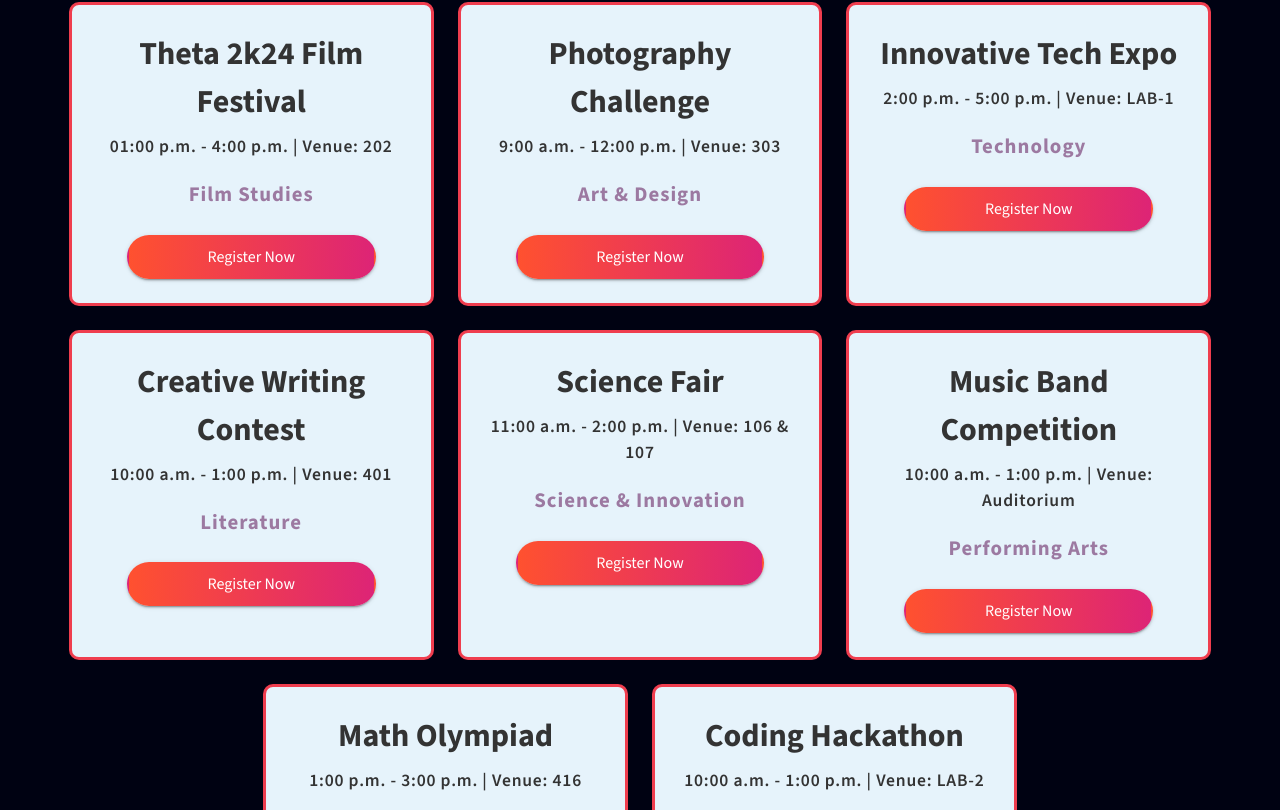
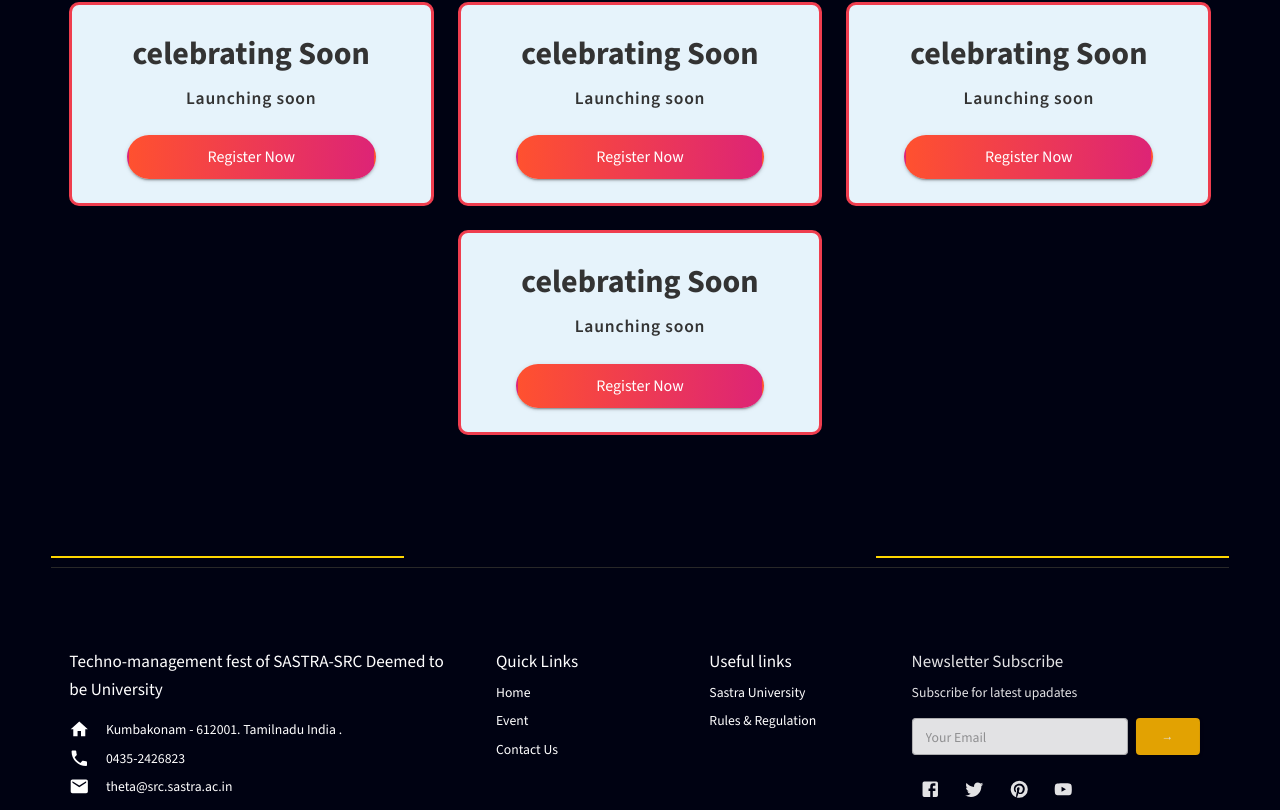
Before and after one commit to themanojking/theta-1, a React (Create React App) app: page /Day1 in a window 1280 px wide. Shown: the part 510-1320 px from the top of the page. Built offline with nearby package versions, Linux system fonts and the light colour scheme.

Commit message:
update Day1 component; modify contest titles and dates to reflect upcoming events

```diff
--- a/src/Pages/EventsPages/Day1.js
+++ b/src/Pages/EventsPages/Day1.js
@@ -9,45 +9,26 @@ const Day1 = () => {
 
     const contestData = [
         {
-            title: 'Theta 2k24 Film Festival',
-            lastDate: '01:00 p.m. - 4:00 p.m. | Venue: 202',
-            submissionDates: 'Film Studies',
+            title: 'celebrating Soon',
+            lastDate: 'Launching soon',
+            submissionDates: '',
         },
         {
-            title: 'Photography Challenge',
-            lastDate: '9:00 a.m. - 12:00 p.m. | Venue: 303',
-            submissionDates: 'Art & Design',
+            title: 'celebrating Soon',
+            lastDate: 'Launching soon',
+            submissionDates: '',
         },
         {
-            title: 'Innovative Tech Expo',
-            lastDate: '2:00 p.m. - 5:00 p.m. | Venue: LAB-1',
-            submissionDates: 'Technology',
+            title: 'celebrating Soon',
+            lastDate: 'Launching soon',
+            submissionDates: '',
         },
         {
-            title: 'Creative Writing Contest',
-            lastDate: '10:00 a.m. - 1:00 p.m. | Venue: 401',
-            submissionDates: 'Literature',
+            title: 'celebrating Soon',
+            lastDate: 'Launching soon',
+            submissionDates: '',
         },
-        {
-            title: 'Science Fair',
-            lastDate: '11:00 a.m. - 2:00 p.m. | Venue: 106 & 107',
-            submissionDates: 'Science & Innovation',
-        },
-        {
-            title: 'Music Band Competition',
-            lastDate: '10:00 a.m. - 1:00 p.m. | Venue: Auditorium',
-            submissionDates: 'Performing Arts',
-        },
-        {
-            title: 'Math Olympiad',
-            lastDate: '1:00 p.m. - 3:00 p.m. | Venue: 416',
-            submissionDates: 'Mathematics',
-        },
-        {
-            title: 'Coding Hackathon',
-            lastDate: '10:00 a.m. - 1:00 p.m. | Venue: LAB-2',
-            submissionDates: 'Computer Science',
-        },
+
     ];
 
     return (
--- a/src/Pages/EventsPages/Day2.js
+++ b/src/Pages/EventsPages/Day2.js
@@ -10,20 +10,20 @@ const Day2 = () => {
 
     const contestData = [
         {
-            title: 'Escape Room',
-            lastDate: '10:00 a.m. - 1:00 p.m. | Venue: 406',
-            submissionDates: 'Strategia',
+            title: 'celebrating Soon',
+            lastDate: 'Launching soon',
+            submissionDates: '',
         },
         {
-            title: 'Robo-Saga',
-            lastDate: '9:30 a.m. - 1:30 p.m. | Venue: Basketball Court',
-            submissionDates: 'Robotics',
+            title: 'celebrating Soon',
+            lastDate: 'Launching soon',
+            submissionDates: '',
         },
         {
-            title: 'Code Hunt',
-            lastDate: '2:00 p.m. - 5:00 p.m. | Venue: LAB-2',
-            submissionDates: 'Informatica',
-        }
+            title: 'celebrating Soon',
+            lastDate: 'Launching soon',
+            submissionDates: '',
+        },
     ];
     return (
         <>
--- a/src/Pages/EventsPages/Day3.js
+++ b/src/Pages/EventsPages/Day3.js
@@ -10,45 +10,27 @@ const Day3 = () => {
 
     const contestData = [
         {
-            title: 'CELEBRATING SOON',
-            lastDate: 'CELEBRATING SOON',
-            submissionDates: 'Strategia',
+            title: 'celebrating Soon',
+            lastDate: 'Launching soon',
+            submissionDates: '',
         },
         {
-            title: 'CELEBRATING SOON',
-            lastDate: 'CELEBRATING SOONt',
-            submissionDates: 'Robotics',
+            title: 'celebrating Soon',
+            lastDate: 'Launching soon',
+            submissionDates: '',
         },
         {
-            title: 'Code Hunt',
-            lastDate: '2:00 p.m. - 5:00 p.m. | Venue: LAB-2',
-            submissionDates: 'Informatica',
+            title: 'celebrating Soon',
+            lastDate: 'Launching soon',
+            submissionDates: '',
         },
         {
-            title: 'Capture Caption Captivate',
-            lastDate: '10:00 a.m. - 1:00 p.m. | Venue: 401',
-            submissionDates: 'Equilibria',
+            title: 'celebrating Soon',
+            lastDate: 'Launching soon',
+            submissionDates: '',
         },
-        {
-            title: 'Neenga Vandha Mattum',
-            lastDate: '11:00 a.m. - 1:00 p.m. | Venue: 106 & 107',
-            submissionDates: 'Equilibria',
-        },
-        {
-            title: 'Technical Pick and Talk',
-            lastDate: '10:00 a.m. - 1:00 p.m. | Venue: 406',
-            submissionDates: 'Electronica',
-        },
-        {
-            title: 'Fun Max',
-            lastDate: '1:00 p.m. - 3:00 p.m. | Venue: 416',
-            submissionDates: 'Biogenesis',
-        },
-        {
-            title: 'Logic and Ladder',
-            lastDate: '10:00 a.m. - 1:00 p.m. | Venue: LAB-2',
-            submissionDates: 'Informatica',
-        },
+
+
     ];
     return (
         <>
```
